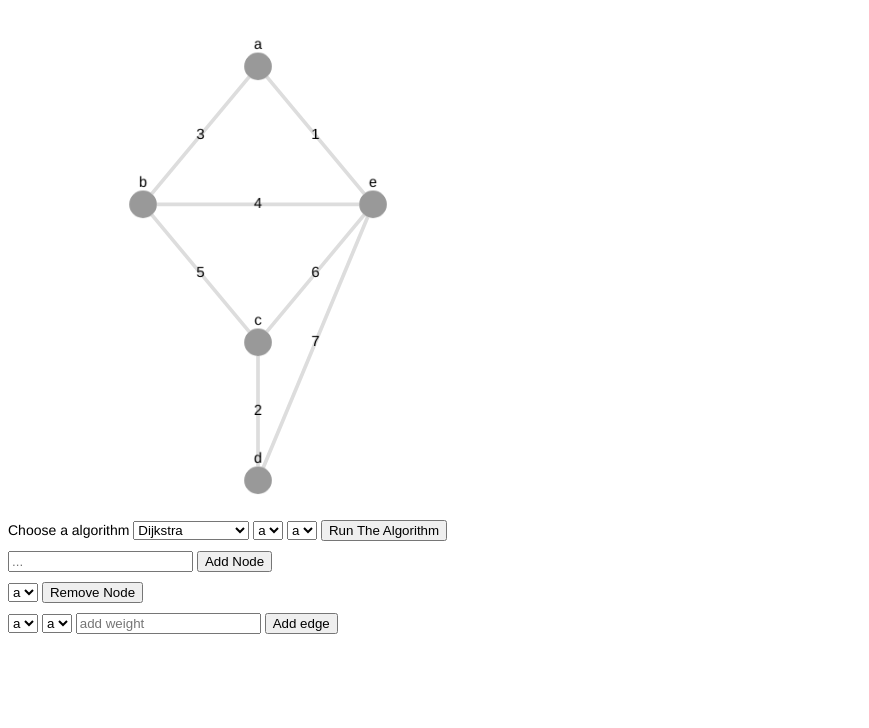
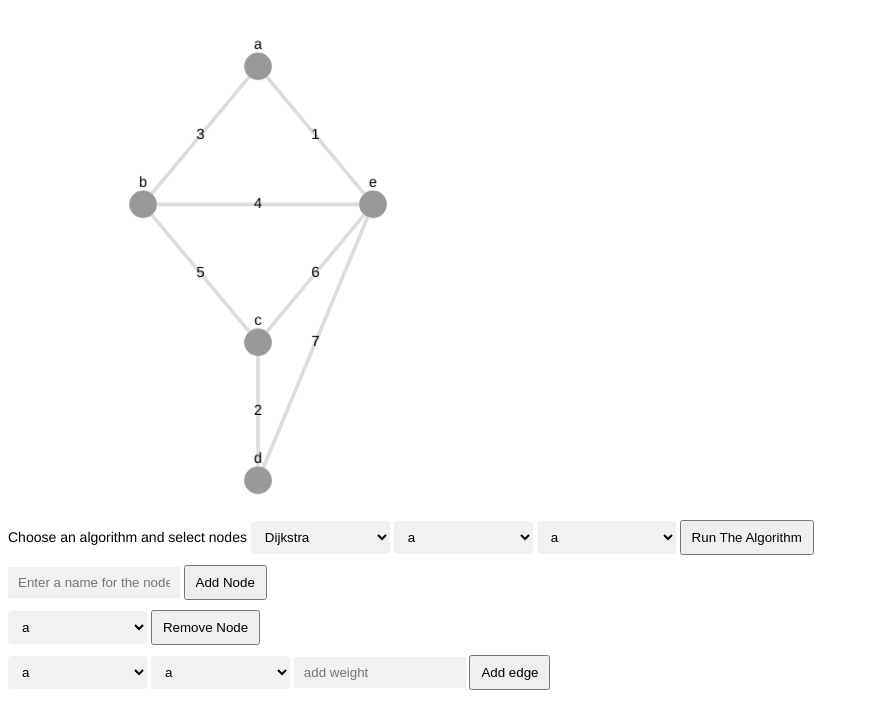
Before and after one commit to G-Amar/Network-Routing-Visualized, a website built with Vite: page index.html in a window 1280 px wide. Shown: the whole page, without its empty margins (0-869 px from the left). Built offline with nearby package versions, Linux system fonts and the light colour scheme.

Commit message:
css changes

```diff
--- a/index.html
+++ b/index.html
@@ -10,7 +10,7 @@
     <div id="cy"></div>
 
     <div>
-      <label for="algorithm">Choose a algorithm</label>
+      <label for="algorithm">Choose an algorithm and select nodes</label>
       <select name="algorithm" id="algorithm">
         <option value="dijkstra">Dijkstra</option>
         <option value="bellman ford">Distance Vector</option>
@@ -22,7 +22,7 @@
       <button id="algoBtn">Run The Algorithm</button>
     </div>
     <div>
-      <input type = "text" placeholder="..." id="addNode">
+      <input type = "text" placeholder="Enter a name for the node" id="addNode">
       <button id="addNodeBtn" type = "button">Add Node</button>
     </div>
     <div>
--- a/style.css
+++ b/style.css
@@ -3,6 +3,7 @@
 }
 
 button {
+  padding: 8px 10px;
   transition-duration: 0.4s;
   color: black;
 
@@ -27,6 +28,17 @@ body {
   z-index: 10;
 }
 
-button{
+select {
+  width: 11%;
+  padding: 8px 10px;
+  border: none;
+  border-radius: 4px;
+  background-color: #f1f1f1;
+}
 
+input {
+  width: 12%;
+  background-color: #f1f1f1;
+  padding: 8px 10px;
+  border: none;
 }
```
